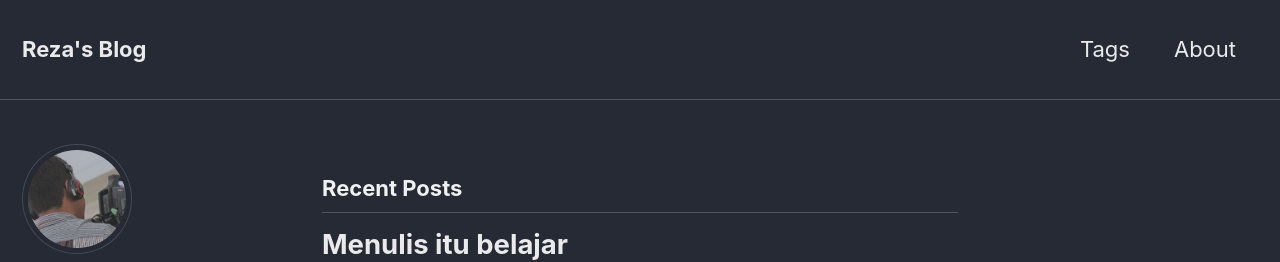
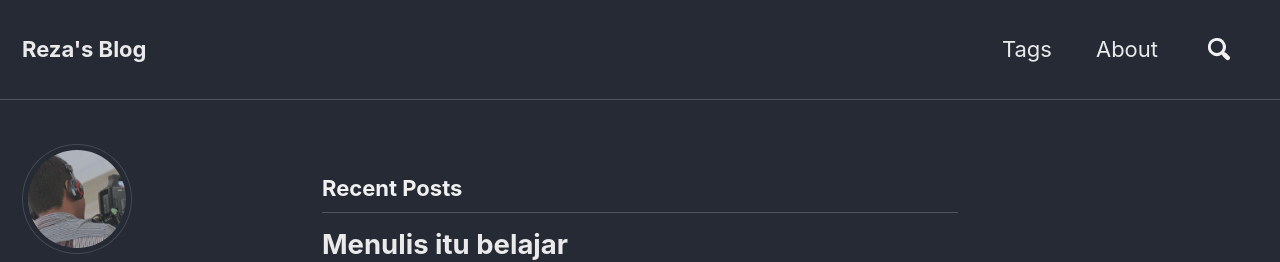
Before and after one commit to fahrz/blog, a Jekyll site: the page built from index.html, in a window 1280 px wide. Shown: the top 262 px of the page. Built offline with Jekyll 4.4.1, drawn with Linux system fonts in a browser that asks for light colours; the list of posts is cut into pages by our own code.

```diff
--- a/_config.yml
+++ b/_config.yml
@@ -17,7 +17,7 @@ url                      : "https://fahrz.github.io" # the base hostname & proto
 baseurl                  : "" # the subpath of your site, e.g. "/blog"
 repository               : "fahrz" # GitHub username/repo-name e.g. "mmistakes/minimal-mistakes"
 teaser                   : # path of fallback teaser image, e.g. "/assets/images/500x300.png"
-breadcrumbs              : true # true, false (default)
+# breadcrumbs              : true # true, false (default)
 words_per_minute         : 200
 comments:
   provider               : # false (default), "disqus", "discourse", "facebook", "google-plus", "staticman", "staticman_v2" "custom"
@@ -51,7 +51,7 @@ reCaptcha:
   secret                 :
 atom_feed:
   path                   : # blank (default) uses feed.xml
-search                   : # true, false (default)
+search                   : true # true, false (default)
 
 # SEO Related
 google_site_verification :
--- a/_layouts/home.html
+++ b/_layouts/home.html
@@ -1,6 +1,6 @@
 ---
 layout: archive
-title: Selamat Datang!
+title: "Selamat Datang!"
 ---
 
 <h3 class="archive__subtitle">{{ site.data.ui-text[site.locale].recent_posts | default: "Recent Posts" }}</h3>
```
